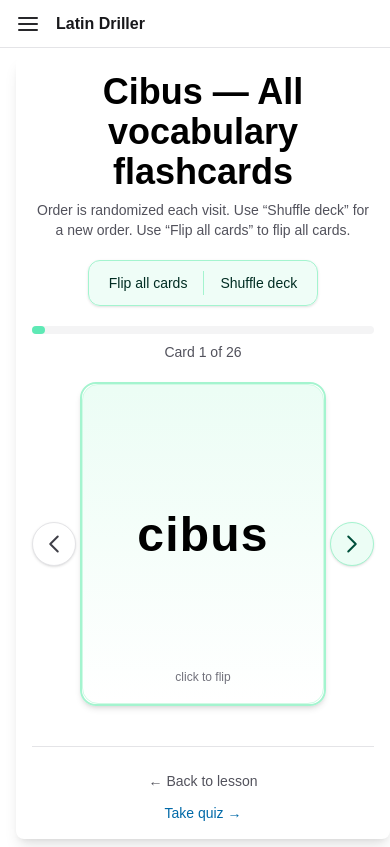
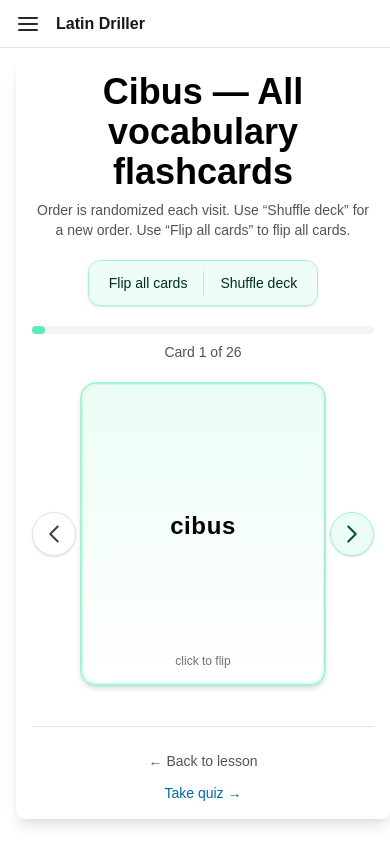
Before and after one commit to Qiong0312/latin_driller, a Next.js app: page /vocabulary/food/flashcards in a window 390 px wide. Built offline with nearby package versions, Linux system fonts and the light colour scheme.

Commit message:
fix word size on small screen

```diff
--- a/src/components/VocabularyFlashcards.tsx
+++ b/src/components/VocabularyFlashcards.tsx
@@ -115,35 +115,37 @@ export function VocabularyFlashcards({
     );
   }
 
+  const latinTextClass =
+    "w-full min-w-0 max-w-full break-words text-balance text-center font-bold leading-snug tracking-wide [overflow-wrap:anywhere] " +
+    "text-2xl text-black min-[400px]:text-3xl sm:text-4xl md:text-5xl lg:text-6xl dark:text-zinc-50";
+
   const latinSide = (
-    <div className="flex h-full min-h-[320px] w-full min-w-0 flex-col px-4 py-5 sm:px-6 sm:py-6">
-      <div className="flex min-h-0 flex-1 items-center justify-center">
-        <p className="w-full text-center text-5xl font-bold leading-tight tracking-wide text-black sm:text-6xl dark:text-zinc-50">
-          {current.latin}
-        </p>
+    <div className="flex h-full min-h-[300px] w-full min-w-0 flex-col px-3 py-4 sm:min-h-[320px] sm:px-6 sm:py-6">
+      <div className="flex min-h-0 min-w-0 flex-1 items-center justify-center overflow-x-hidden overflow-y-auto overscroll-contain">
+        <p className={latinTextClass}>{current.latin}</p>
       </div>
       <p className="shrink-0 pt-1 text-center text-xs text-zinc-500 dark:text-zinc-400">click to flip</p>
     </div>
   );
 
   const englishSide = (
-    <div className="flex h-full min-h-[320px] w-full min-w-0 flex-col px-4 py-5 sm:px-6 sm:py-6">
-      <div className="flex min-h-0 flex-1 flex-col items-center justify-center gap-3 text-center sm:gap-4">
-        <div className="flex min-w-0 shrink-0 items-center justify-center" aria-hidden>
+    <div className="flex h-full min-h-[300px] w-full min-w-0 flex-col px-3 py-4 sm:min-h-[320px] sm:px-6 sm:py-6">
+      <div className="flex min-h-0 min-w-0 flex-1 flex-col items-center justify-center gap-2 overflow-x-hidden text-center sm:gap-4">
+        <div className="flex min-h-0 min-w-0 max-w-full shrink-0 items-center justify-center" aria-hidden>
           {isVocabularyFlashcardImageIcon(current.icon) ? (
             /* Eager load: answer face is a 3D back; lazy images often never load. */
             <img
               src={current.icon}
               alt=""
-              className="h-auto max-h-28 w-auto min-w-0 max-w-[min(100%,20rem)] object-contain [transform:translateZ(1px)] sm:max-h-36 dark:invert"
+              className="h-auto max-h-20 w-auto min-w-0 max-w-[min(100%,20rem)] object-contain [transform:translateZ(1px)] min-[400px]:max-h-24 sm:max-h-32 md:max-h-36 dark:invert"
               loading="eager"
               decoding="async"
             />
           ) : (
-            <span className="text-8xl leading-none sm:text-9xl">{current.icon}</span>
+            <span className="max-w-full text-5xl leading-none sm:text-7xl md:text-8xl lg:text-9xl">{current.icon}</span>
           )}
         </div>
-        <p className="max-w-full text-3xl font-semibold leading-tight text-zinc-800 sm:text-4xl dark:text-zinc-100">
+        <p className="max-w-full min-w-0 break-words text-balance text-lg font-semibold leading-snug [overflow-wrap:anywhere] text-zinc-800 sm:text-2xl md:text-3xl dark:text-zinc-100">
           {current.english}
         </p>
       </div>
@@ -223,19 +225,19 @@ export function VocabularyFlashcards({
           className="min-w-0 max-w-md flex-1 cursor-pointer rounded-2xl border-2 border-emerald-200 bg-transparent p-0 text-left shadow-md transition hover:border-emerald-400 focus-visible:outline focus-visible:outline-2 focus-visible:outline-offset-2 focus-visible:outline-emerald-500 dark:border-emerald-800 dark:hover:border-emerald-600"
           aria-label="Flip flashcard"
         >
-          <div className="perspective-[1200px] w-full">
+          <div className="perspective-[1200px] w-full min-w-0">
             <div
-              className="relative min-h-[320px] w-full transition-transform duration-500 [transform-style:preserve-3d]"
+              className="relative min-h-[300px] w-full min-w-0 transition-transform duration-500 [transform-style:preserve-3d] sm:min-h-[320px]"
               style={{ transform: `rotateY(${isFlipped ? 180 : 0}deg)` }}
             >
               <div
-                className="absolute inset-0 flex flex-col rounded-2xl border border-emerald-100 bg-gradient-to-b from-emerald-50 to-white [backface-visibility:hidden] dark:border-emerald-900 dark:from-emerald-950/40 dark:to-zinc-900"
+                className="absolute inset-0 flex min-w-0 flex-col overflow-hidden rounded-2xl border border-emerald-100 bg-gradient-to-b from-emerald-50 to-white [backface-visibility:hidden] dark:border-emerald-900 dark:from-emerald-950/40 dark:to-zinc-900"
                 style={{ transform: 'rotateY(0deg)' }}
               >
                 {frontContent}
               </div>
               <div
-                className="absolute inset-0 flex flex-col rounded-2xl border border-emerald-100 bg-gradient-to-b from-emerald-50 to-white [backface-visibility:hidden] dark:border-emerald-900 dark:from-emerald-950/40 dark:to-zinc-900"
+                className="absolute inset-0 flex min-w-0 flex-col overflow-hidden rounded-2xl border border-emerald-100 bg-gradient-to-b from-emerald-50 to-white [backface-visibility:hidden] dark:border-emerald-900 dark:from-emerald-950/40 dark:to-zinc-900"
                 style={{ transform: 'rotateY(180deg)' }}
               >
                 {backContent}
```
